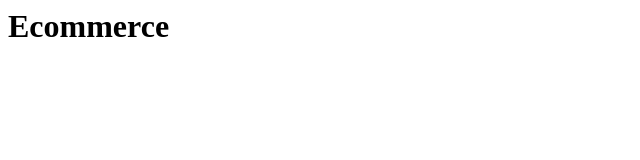
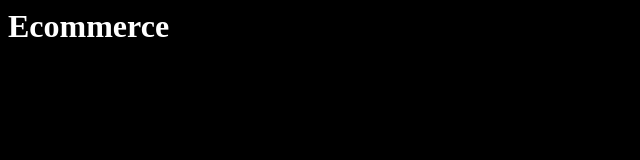
Before and after one commit to alexaraujo1987/ecommerce, a plain HTML site: page index.html in a window 1280 px wide. Shown: the whole page, without its empty margins (0-640 px from the left). Drawn offline with Linux system fonts and the light colour scheme.

Commit message:
adicionando folha de estilo

```diff
--- /dev/null
+++ b/estilos.css
@@ -0,0 +1,4 @@
+body {
+    background-color: black;
+    color: white;
+}
--- a/index.html
+++ b/index.html
@@ -1,6 +1,7 @@
 <html>
     <head>
         <title>Ecommerce</title>
+        <link rel="stylesheet" href="estilos.css">
     </head>
 
     <body>
```
